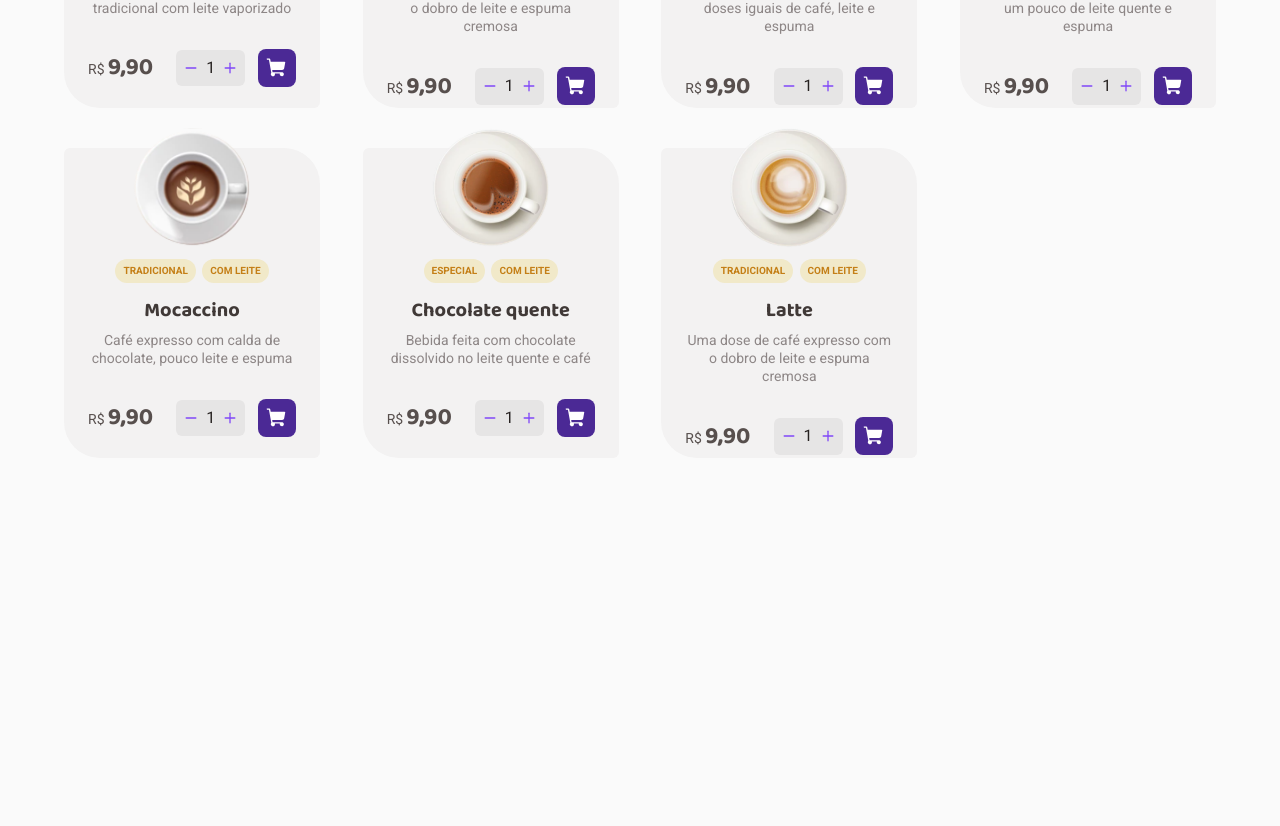
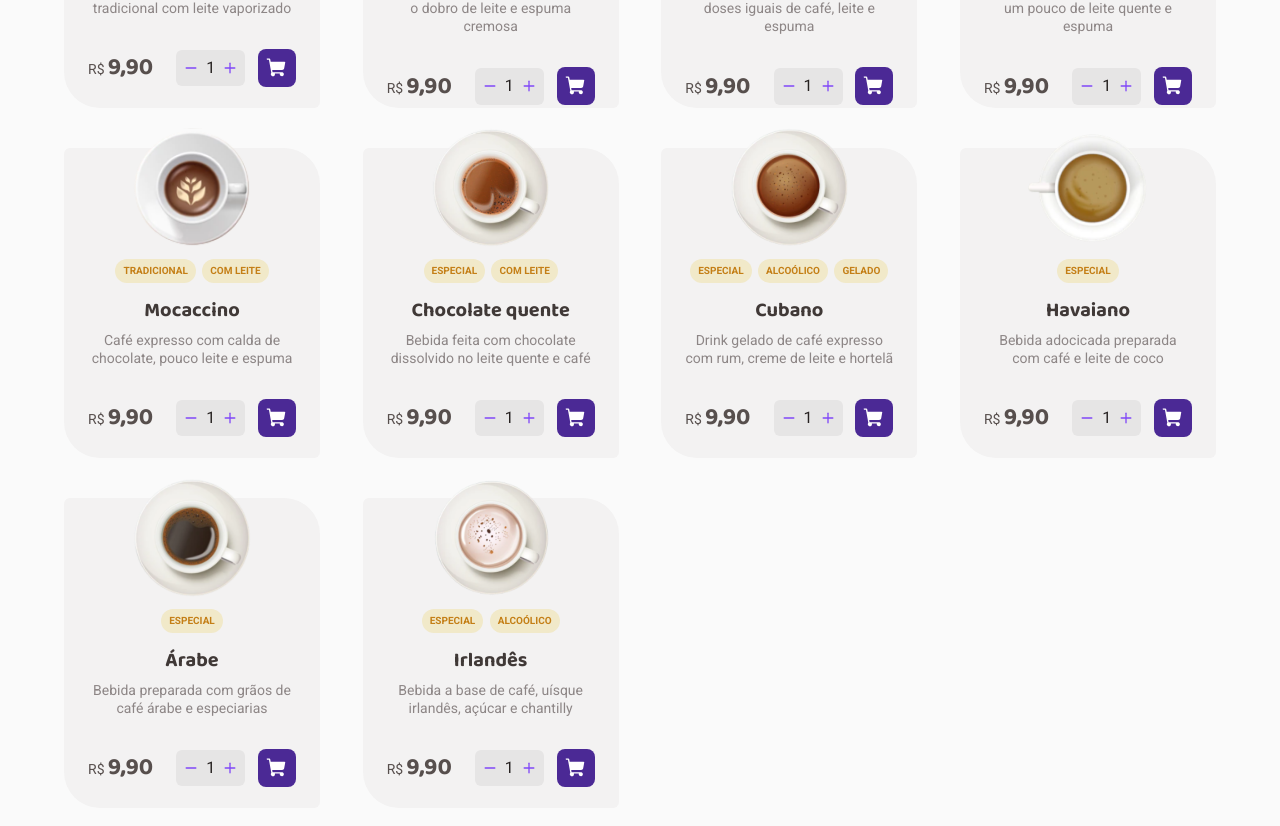
Before and after one commit to clodoaldo-favaro/ignite-desafio-react-02, a React (Vite) app: page / in a window 1280 px wide. Shown: the part 1275-2101 px from the top of the page. Before the commit the page ends 1797 px from the top, so only its background shows below. Built offline with nearby package versions, Linux system fonts and the light colour scheme.

Commit message:
adiciona cafés que faltavam

```diff
--- a/src/pages/Home/components/CoffeeMenu/index.tsx
+++ b/src/pages/Home/components/CoffeeMenu/index.tsx
@@ -10,6 +10,10 @@ import imgCapuccino from '../../../../assets/coffee-menu/capuccino.svg'
 import imgMacchiato from '../../../../assets/coffee-menu/macchiato.svg'
 import imgMocaccino from '../../../../assets/coffee-menu/mocaccino.svg'
 import imgChocolateQuente from '../../../../assets/coffee-menu/chocolate-quente.svg'
+import imgCubano from '../../../../assets/coffee-menu/cubano.svg'
+import imgHavaiano from '../../../../assets/coffee-menu/havaiano.svg'
+import imgArabe from '../../../../assets/coffee-menu/arabe.svg'
+import imgIrlandes from '../../../../assets/coffee-menu/irlandes.svg'
 import { useState } from 'react'
 
 export function CoffeeMenu() {
@@ -100,11 +104,35 @@ export function CoffeeMenu() {
     },
     {
       id: '11',
-      name: 'Latte',
+      name: 'Cubano',
       description:
-        'Uma dose de café expresso com o dobro de leite e espuma cremosa',
-      imgSrc: imgLatte,
-      types: ['TRADICIONAL', 'COM LEITE'],
+        'Drink gelado de café expresso com rum, creme de leite e hortelã',
+      imgSrc: imgCubano,
+      types: ['ESPECIAL', 'ALCOÓLICO', 'GELADO'],
+      price: 9.9,
+    },
+    {
+      id: '12',
+      name: 'Havaiano',
+      description: 'Bebida adocicada preparada com café e leite de coco',
+      imgSrc: imgHavaiano,
+      types: ['ESPECIAL'],
+      price: 9.9,
+    },
+    {
+      id: '13',
+      name: 'Árabe',
+      description: 'Bebida preparada com grãos de café árabe e especiarias',
+      imgSrc: imgArabe,
+      types: ['ESPECIAL'],
+      price: 9.9,
+    },
+    {
+      id: '14',
+      name: 'Irlandês',
+      description: 'Bebida a base de café, uísque irlandês, açúcar e chantilly',
+      imgSrc: imgIrlandes,
+      types: ['ESPECIAL', 'ALCOÓLICO'],
       price: 9.9,
     },
   ])
```
